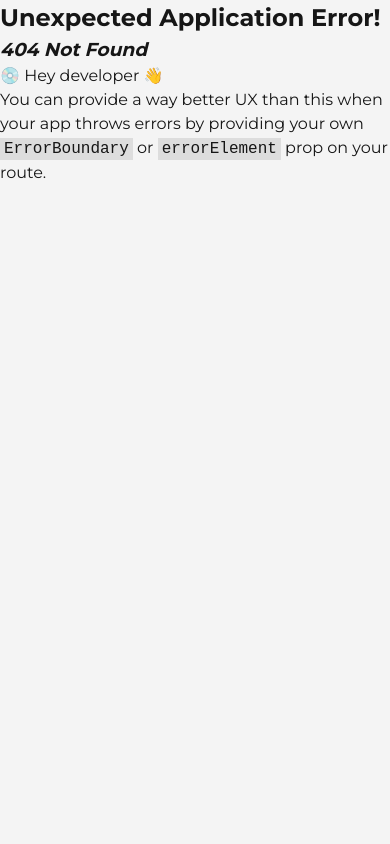
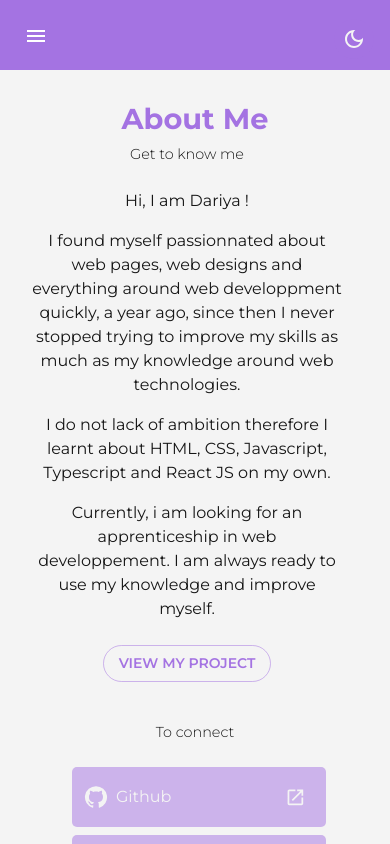
Before and after one commit to dsaidou/Portfolio, a React (Vite) app: page /Portfolio/About in a window 390 px wide. Before the commit this address had no page. Shown: the top 844 px of the page. Built offline with nearby package versions, Linux system fonts and the light colour scheme.

Commit message:
responsive navbar and text align center on mobile devices

```diff
--- a/src/App.tsx
+++ b/src/App.tsx
@@ -12,10 +12,10 @@ export default function App() {
   const [theme, colorMode] = useMode();
   const router = createBrowserRouter(
     createRoutesFromElements(
-     <Route element={<Root/>}>
+     <Route element={<Root/>} >
       <Route  path='/Portfolio/' element={<Homepage/>}/>
-      <Route  path='/Project' element={<Project/>}/>
-      <Route  path='/About' element={<About/>}/>
+      <Route  path='/Portfolio/Project' element={<Project/>}/>
+      <Route  path='/Portfolio/About' element={<About/>}/>
      </Route>
     ))
 
--- a/src/components/GridLink.tsx
+++ b/src/components/GridLink.tsx
@@ -12,12 +12,12 @@ export default function GridLink() {
     const link = [
         {name:'Github', link:'https://github.com/dsaidou', icon:<GitHubIcon sx={{color:'background.default'}}/>, id:nanoid()},
         {name:'LinkedIn', link:'https://www.linkedin.com/in/dariyasaidou/', icon:<LinkedInIcon sx={{color:'background.default'}}/>, id:nanoid()},
-        {name:'CV', link:'/Alternance CV.pdf', icon:<DescriptionIcon sx={{color:'background.default'}}/>, id:nanoid()},
+        {name:'CV', link:'/Portfolio/Alternance CV.pdf', icon:<DescriptionIcon sx={{color:'background.default'}}/>, id:nanoid()},
         {name:'Mail', link:'mailto:saidoud818@gmail.com', icon:<EmailIcon sx={{color:'background.default'}}/>, id:nanoid()}
     ]
 
   return (
-    <Grid container width='100%' columns={{ xs: 6, sm:6,md: 12}}
+    <Grid container width={{md:'230px', xs:'100%'}} columns={{ xs: 6, sm:6,md: 12}}
         component={motion.div}
         initial={{y:'-50px', opacity: 0}}
         animate={{y:'0', opacity:1, transition:{ duration: 0.6 }}}>
@@ -28,6 +28,7 @@ export default function GridLink() {
                     "&:hover": {
                         backgroundColor: 'secondary.main'},
                  }}
+                 key={item.id}
                  >
                     <IconButton component={Link} href={item.link} target='_blank' >
                         {item.icon}
--- a/src/components/NavBar.tsx
+++ b/src/components/NavBar.tsx
@@ -1,10 +1,13 @@
 import { useTheme } from '@mui/material/styles';
-import { useContext } from "react";
+import { useContext, useState } from "react";
 import { ColorModeContext } from "../theme/ThemeProvider";
 import { Box, Container, Divider, IconButton, Link, Typography } from "@mui/material";
 import LightModeOutlinedIcon from "@mui/icons-material/LightModeOutlined";
 import DarkModeOutlinedIcon from "@mui/icons-material/DarkModeOutlined";
+import CloseIcon from '@mui/icons-material/Close';
+import MenuIcon from '@mui/icons-material/Menu';
 import { NavLink } from 'react-router-dom';
+import {motion} from 'framer-motion';
 
 export default function NavBar() {
     const theme = useTheme()
@@ -13,9 +16,9 @@ export default function NavBar() {
       display:'flex',
       alignItems:'center',
       justifyContent:'center',
-      width:'3.9em',
+      width:'80px',
       height:'100%',
-      padding:2,
+      padding:1,
       "&:hover": {
         fontWeight: 500,
         borderRadius:'5px',
@@ -31,29 +34,97 @@ export default function NavBar() {
       }
     }
 
+    const hoverBtnToggle = {
+      display:'flex',
+      alignItems:'center',
+      justifyContent:'center',
+      width:'100%',
+      height:'fit-content',
+      color:'background.default',
+      marginY:1,
+      padding:1,
+
+      "&:hover": {
+        fontWeight: 600,
+
+      },
+      '&.active':{
+        fontWeight: 600,
+      }
+    }
+
+    const [isOpen, setIsOpen] = useState(false);
+
+    const variants = {
+      open: { opacity: 1, y: 0, transition: {
+        duration: 0.6
+      } },
+      closed: { opacity: 0, y: "-100%", transition: {
+        duration: 0.8
+      }},
+    }
+
   return (
+<>
+    <Box display='flex' width='100%' height='fit-content' justifyContent='center' alignItems='center' sx={{bgcolor:{xs:'primary.main', sm:'background.default'}, position:'sticky', top:0, zIndex:4, flexDirection:'column'}}>
 
-    <Box display='flex' width='100%' height='fit-content' justifyContent='center' alignItems='center' sx={{bgcolor:'background.default', position:'sticky', top:0, zIndex:3, borderBottom:{xs:1, md:0}}}>
-      <Container sx={{display:'flex',width:{xs:'100%', md:'60%'}, justifyContent:'space-between', alignItems:'center', my:2, marginBottom:'0.5em'}}>
-      <Link component={NavLink} underline='none' to='/'>
-        <IconButton component={NavLink} to='/Portfolio/' >
-          <Typography variant='h1' color='primary.main' fontWeight='600' position='relative'>D</Typography>
+      <Container sx={{display:'flex',width:{xs:'100%', md:'70%'}, justifyContent:'space-between', alignItems:'center', my:2, marginBottom:'0.5em'}}>
+
+        {/* Icon NavBar Desktop */}
+
+      <Link component={NavLink} underline='none' to='/Portfolio/' sx={{display:{xs:'none', sm:'inline-block'}}}>
+        <IconButton>
+          <Typography variant='h1' color='primary.main' fontSize='2rem' fontWeight='600' position='relative'>D</Typography>
           <Divider sx={{bgcolor:'background.default', width:'30px', height:'5px', position:'absolute',transform:'rotate(90deg)', m:{xs:2, sm:1, md:0} }}/>
         </IconButton>
       </Link>
 
-        <Box width={{xs:'70%', md:'50%'}} display='flex' justifyContent='space-between' height='1.5em'>
+      {/* Icon Menu Reponsive */}
+
+      <IconButton sx={{display:{xs:'inline-block', sm:'none'}}} onClick={()=>setIsOpen(!isOpen)}>
+        {isOpen ? <CloseIcon/> : <MenuIcon/> }
+      </IconButton>
+
+        {/* NavBar Desktop */}
+
+        <Box width={{xs:'70%', md:'60%'}} display={{sm:'flex', xs:'none'}} justifyContent='space-between' height='1.5em'>
           <Link component={NavLink} color='text.primary'  sx={hoverBtn}underline='none' to='/Portfolio/'>Home</Link>
-          <Link component={NavLink} color='text.primary' sx={hoverBtn} underline='none' to='/About'>About</Link>
-          <Link component={NavLink} color='text.primary' sx={hoverBtn} underline='none' to='/Project'>Project</Link>
+          <Link component={NavLink} color='text.primary' sx={hoverBtn} underline='none' to='/Portfolio/About'>About</Link>
+          <Link component={NavLink} color='text.primary' sx={hoverBtn} underline='none' to='/Portfolio/Project'>Project</Link>
+
         </Box>
 
-        <IconButton onClick={colorMode.toggleColorMode} sx={{color:'backgroun.default', bgcolor:'primary.main', "&:hover": {
+        {/* DarkMode Button */}
+
+        <IconButton onClick={colorMode.toggleColorMode} sx={{color:'background.default', bgcolor:'primary.main', "&:hover": {
              backgroundColor: 'primary.main'
           },}}>
             {theme.palette.mode === 'dark' ? <DarkModeOutlinedIcon />: <LightModeOutlinedIcon/>}
         </IconButton>
       </Container>
+
     </Box>
+
+        {/* NavBar Responsive */}
+
+    <Box width='100%' height='100%' display={isOpen ? 'flex' :'none'} sx={{bgcolor:'background.main', zIndex:'3', position:'fixed', flexDirection:'column'}}
+    onClick={()=>setIsOpen(!isOpen)}
+    component={motion.div}
+    animate={isOpen ? 'open' : 'closed'}
+    variants={variants}
+
+    >
+
+      <Box width='100%' height='50%' sx={{bgcolor:'secondary.default', display:'flex', flexDirection:'column', alignItems:'center', justifyContent:'center'}}>
+        <Link component={NavLink} color='text.primary' sx={hoverBtnToggle} underline='none' to='/Portfolio/'>Home</Link>
+        <Link component={NavLink} color='text.primary' sx={hoverBtnToggle}  underline='none' to='/Portfolio/About'>About</Link>
+        <Link component={NavLink} color='text.primary' sx={hoverBtnToggle}  underline='none' to='/Portfolio/Project'>Project</Link>
+      </Box>
+
+
+
+</Box>
+
+    </>
   )
 }
--- a/src/components/ProjectCard.tsx
+++ b/src/components/ProjectCard.tsx
@@ -1,10 +1,12 @@
 import { Box, Grid, Link, Typography } from "@mui/material";
 import { nanoid } from 'nanoid';
-import { motion } from 'framer-motion';
+// import { motion, useInView, useAnimation } from 'framer-motion';
+import{ motion } from 'framer-motion';
 import OpenInNewIcon from '@mui/icons-material/OpenInNew';
 import GitHubIcon from '@mui/icons-material/GitHub';
 import PastaLifeScreenshot from '../assets/PastaLifeScreenshot.png';
 import NaturalShopScreenshot from '../assets/NaturalShopScreenshot.png';
+// import { useEffect, useRef } from "react";
 
 
 export default function ProjectCard() {
@@ -47,6 +49,18 @@ export default function ProjectCard() {
         }
     ]
 
+    // ANIMATION CONTROL
+
+    // const ref = useRef(null);
+    // const isInView = useInView(ref, {once:true});
+    // const controls = useAnimation();
+
+    // useEffect(() => {
+    //     if(isInView) {
+    //        controls.start("visible")
+    //     }
+    //     console.log(isInView)
+    // },[isInView]);
 
   return (
         <>
@@ -57,9 +71,18 @@ export default function ProjectCard() {
         mb={3} justifyContent='space-between' p={{xs:0, md:1,sm:0}}
         key={item.id}
         component={motion.div}
-        initial={{x: '-110px', opacity: 0}}
+        initial={{x: '10px', opacity: 0}}
         animate={{x: '0', opacity:1, transition:{ duration: 0.5 }}}
+        // ref={ref}
+        // variants={{
+        //     hidden:{x: '-10px', opacity: 0},
+        //     visible:{x: '0', opacity:1},
+        // }}
+        // initial="hidden"
+        // animate={controls}
+        // transition={{duration: 0.5}}
         >
+
             <Box
                 component="img"
                 sx={{
@@ -72,11 +95,13 @@ export default function ProjectCard() {
                 maxWidth: { xs: 260, md: 240 },
                 }}
                 alt={item.description}
-        src={item.image}/>
+                loading="lazy"
+                src={item.image}
+            />
 
             <Box m={1} ml={{xs:0,sm:0, md:4 }}>
                 <Box display='flex' width="100%"
-                alignItems='center'>
+                alignItems='center' justifyContent={{sm:'left', xs:'center'}} >
                     <Typography component={Link} href={item.linkWebsite} target='_blank' underline='none' color='text.primary' variant="h5" sx={{fontWeight:'bold', mr:1, cursor:'pointer'}}>{item.name}</Typography>
 
                     <Link href={item.linkWebsite} target='_blank' component={motion.a}
@@ -92,7 +117,7 @@ export default function ProjectCard() {
                     </Link>
                 </Box>
 
-                <Typography paragraph  fontWeight='light' mt={1} > {item.text} </Typography>
+                <Typography paragraph  textAlign={{sm:'left', xs:'center'}} fontWeight='light' mt={1} > {item.text} </Typography>
                 <Grid container width='100%' height='fit-content' >
                     {item.tech.map((item)=>{
                     return(
@@ -114,13 +139,13 @@ export default function ProjectCard() {
             mb={3} justifyContent='space-between' p={1}
             key={item.id}
             component={motion.div}
-            initial={{x: '110px', opacity: 0}}
+            initial={{x: '10px', opacity: 0}}
             animate={{x: '0', opacity:1, transition:{ duration: 0.5 }}}
             >
 
-            <Box mr={4}>
+            <Box mr={4} m={1}>
                 <Box display='flex' width="100%"
-                alignItems='center'>
+                alignItems='center' justifyContent={{sm:'left', xs:'center'}}>
                     <Typography  component={Link} href={item.linkWebsite} target='_blank' underline='none' color='text.primary' variant="h5" sx={{fontWeight:'bold', mr:1, cursor:'pointer'}}>{item.name}</Typography>
 
                     <Link href={item.linkWebsite} target='_blank'
@@ -139,7 +164,7 @@ export default function ProjectCard() {
 
                 </Box>
 
-                <Typography paragraph  fontWeight='light' mt={1} > {item.text} </Typography>
+                <Typography paragraph  textAlign={{sm:'left', xs:'center'}} fontWeight='light' mt={1} > {item.text} </Typography>
                 <Grid container width='100%' height='fit-content' >
                     {item.tech.map((item)=>{
                     return(
@@ -161,6 +186,7 @@ export default function ProjectCard() {
           maxWidth: { xs: 260, md: 240 },
         }}
         alt={item.description}
+        loading="lazy"
         src={item.image}/>
 
         </Box>
--- a/src/pages/About.tsx
+++ b/src/pages/About.tsx
@@ -6,36 +6,39 @@ import GridLink from "../components/GridLink";
 export default function About() {
   return (
    <section>
-    <Container sx={{display:'flex', flexDirection:'column', width:{xs:'100%', md:'60%'}, height:'100%', alignItems:'center', marginTop:5, paddingX:{xs:'2em', md:'0'}}}>
+    <Container sx={{display:'flex', flexDirection:'column', width:{xs:'100%', md:'60%'}, height:'100%', alignItems:'center', marginTop:4, paddingX:{xs:'2em', md:'0'}}}>
 
 
-       <Box width='100%' height='fit-content' marginBottom={4}>
+       <Box width='100%' height='fit-content' marginBottom={1} display='flex' flexDirection='column' alignItems={{xs:'center', md:'flex-start'}}>
         <Typography variant='h1' sx={{fontWeight:'bold', color:'primary.main'}}> About Me</Typography>
 
       </Box>
-      <Grid container columnGap={6} columns={{ xs: 6, sm:6,md: 8}} >
-      <Grid item xs={6} sm={6} md={4} pr={2}>
+
+      <Grid container columnGap={6} columns={{ xs: 6, sm:6,md: 8}}  >
+        <Grid item xs={6} sm={6} md={4} pr={2} display='flex' flexDirection='column' alignItems={{xs:'center', md:'flex-start'}}>
           <Typography paragraph sx={{cursor:'default'}} mb={3} fontWeight='300' fontSize='0.9em'>Get to know me</Typography>
             <Typography paragraph sx={{cursor:'default'}}>Hi, I am Dariya !</Typography>
 
-          <Typography paragraph sx={{cursor:'default'}}>
+            <Typography paragraph textAlign={{sm:'left', xs:'center'}} sx={{cursor:'default'}}>
             I found myself passionnated about web pages, web designs and everything around web developpment quickly, a year ago, since then I never stopped trying to improve my skills as much as my knowledge around web technologies.
             </Typography>
 
-          <Typography paragraph sx={{cursor:'default'}}>
+            <Typography paragraph textAlign={{sm:'left', xs:'center'}} sx={{cursor:'default'}}>
             I do not lack of ambition therefore I learnt about HTML, CSS, Javascript, Typescript and React JS on my own.
             </Typography>
 
-          <Typography paragraph sx={{cursor:'default'}} mb={3}>
+            <Typography paragraph textAlign={{sm:'left', xs:'center'}} sx={{cursor:'default'}} mb={3}>
             Currently, i am looking for an apprenticeship  in web developpement. I am always ready to use my knowledge and improve myself.
             </Typography>
             <ButtonCTA  name='View my project' link='/Project' />
 
           </Grid>
 
-        <Grid item xs={6} sm={6} md={3} mt={{xs:5, md:0, sm:5}} px={4}>
+          <Grid item xs={6} sm={6} md={3} mt={{xs:5, md:0, sm:5}} px={4} paddingBottom={{xs:4, md:0}} display='flex' flexDirection='column' alignItems={{xs:'center', md:'flex-start'}}>
+
           <Typography paragraph  sx={{cursor:'default'}} mb={3} fontWeight='300' fontSize='0.9em'>To connect</Typography>
           <GridLink/>
+
           </Grid>
 
       </Grid>
--- a/src/pages/Homepage.tsx
+++ b/src/pages/Homepage.tsx
@@ -2,7 +2,8 @@ import { Box, Container, Divider, Grid, Typography } from "@mui/material";
 import photo from '../assets/PhotoCV.png'
 import ButtonCTA from "../components/ButtonCTA";
 import { nanoid } from 'nanoid'
-import { motion } from 'framer-motion'
+import { motion, useAnimation, useInView } from 'framer-motion'
+import { useRef, useEffect } from "react";
 
 
 
@@ -18,6 +19,17 @@ export default function Homepage() {
 
   ]
 
+  const ref = useRef(null);
+  const isInView = useInView(ref, {once: true})
+  const controls = useAnimation();
+
+  useEffect(() => {
+    if (isInView) {
+    controls.start("visible");
+    }
+
+   },[isInView]);
+
   return (
     <section>
       <Container sx={{display:'flex', flexDirection:'column', width:{xs:'100%', md:'60%'}, height:'100%', alignItems:'center', justifyContent:'center', marginTop:4, paddingX:{xs:'2em', md:'0'}}}>
@@ -32,16 +44,21 @@ export default function Homepage() {
       <Box display='flex' justifyContent='space-between' alignItems='center' flexDirection={{xs:'column', sm:'column', md:'row'}} >
 
         <motion.div className="photo-container"
-        initial={{x: '-110px'}}
-        animate={{x: '0', transition:{ duration: 0.6 }}} >
+        ref={ref}
+        variants={{
+          hidden : {x: '-110px'},
+          visible : {x: '0', transition:{ duration: 0.6 }}
+        }}
+        initial="hidden"
+        animate={controls} >
 
-          <img src={photo} alt="photo de moi" />
+          <img src={photo} alt="photo de moi" loading="lazy"/>
           <div className="bg-photo"></div>
         </motion.div>
 
         <Box display='flex' height='fit-content' flexDirection='column' padding={2} marginLeft={{md:5, sm:0, xs:0}} marginTop={{xs:4, md:0, sm:0}} alignItems={{xs:'center', md:'flex-start'}}>
 
-          <Typography variant="h1" my={3} fontWeight='bold'> Welcome, I am Dariya !</Typography>
+          <Typography variant="h1" my={3} fontWeight='bold' fontSize={{xs:'1.5em', md:'auto'}}> Welcome, I am Dariya !</Typography>
 
           <Typography paragraph sx={{cursor:'default'}}>I love writing code and learn about new technologies. I am curious and always motivated by a new project because technologies are always evolving therefore i am ready to follow and learn in order to improve my skills. </Typography>
 
@@ -50,13 +67,13 @@ export default function Homepage() {
 
       </Box>
 
-      <Box width='100%' display='flex' alignItems='center' mt={{xs:6, sm:6, md:12}} flexDirection={{xs:'column', md:'row'}}>
+      <Box width='100%' display='flex' alignItems='center' mt={{xs:6, sm:6, md:12}} flexDirection={{xs:'column', md:'row'}} paddingBottom={{xs:4, md:0}}>
 
         <Typography paragraph sx={{cursor:'default'}} fontSize='1.2em' fontWeight='bold' textAlign='center' textTransform='uppercase'm={0} width='30%'>Tech skills</Typography>
 
         <Divider sx={{bgcolor:'text.primary', width:{xs:'70%', sm:'70%', md:'8%'}, transform:{xs:'rotate(0deg)', sm:'rotate(0deg)', md:'rotate(90deg)'}, m:{xs:2, sm:1, md:0} }}/>
 
-        <Grid container width={{md:'100%', xs:'50%'}} columns={{xs:6, md:9, sm:6}}height='fit-content'
+        <Grid container marginBottom={2} width={{md:'100%', xs:'50%'}} columns={{xs:6, md:9, sm:6}}height='fit-content'
         component={motion.div}
         initial={{x: '-40px', opacity: 0, zIndex:-1}}
         animate={{x: '0', opacity:1, transition:{ duration: 0.8 }}}>
--- a/src/pages/Project.tsx
+++ b/src/pages/Project.tsx
@@ -6,16 +6,16 @@ import ButtonCTA from "../components/ButtonCTA";
 export default function Project() {
   return (
     <section>
-      <Container sx={{display:'flex', flexDirection:'column', width:{xs:'100%', md:'60%'}, paddingX:{xs:'2em', md:'0'}, height:'100%', alignItems:'center', marginTop:5}}>
-        <Box width='100%' height='fit-content' marginBottom={1}>
-        <Typography variant='h1' sx={{fontWeight:'bold', color:'primary.main', mb:1}}> My projects</Typography>
-        <Typography variant='h3' sx={{fontWeight:'light'}}>All my work</Typography>
+      <Container sx={{display:'flex', flexDirection:'column', width:{xs:'100%', md:'60%'}, paddingX:{xs:'2em', md:'0'}, height:'100%', alignItems:'center', marginTop:4}}>
+        <Box width='100%' height='fit-content' marginBottom={{xs:4, md:1}} display='flex' flexDirection='column' alignItems={{xs:'center', md:'flex-start'}}>
+          <Typography variant='h1' sx={{fontWeight:'bold', color:'primary.main', mb:1}}> My projects</Typography>
+          <Typography variant='h3' sx={{fontWeight:'light'}}>All my work</Typography>
         </Box>
 
         <ProjectCard/>
 
-        <Grid container columns={{ xs: 6, sm:6,md: 6}} alignItems='center' width='100%' height='fit-content'  p={1}>
-            <Grid item xs={6} sm={6} md={4} >
+        <Grid container columns={{ xs: 6, sm:6,md: 6}} width='100%' height='fit-content'  p={1} paddingBottom={{xs:4, md:0}} alignItems='center'>
+            <Grid item xs={6} sm={6} md={4} textAlign={{xs:'center', md:'left'}}>
               <Typography paragraph>I am currently looking for an apprenticeship in web developpment, i am ready to learn quickly and efficiently. </Typography>
             </Grid>
             <Grid item xs={6} sm={6} md={2}  textAlign='center' pb={{xs:1}} >
--- a/src/styles/style.scss
+++ b/src/styles/style.scss
@@ -4,6 +4,7 @@
     margin: 0;
     padding: 0;
     box-sizing: border-box;
+    overflow-y: hidden;
 }
 body{
     height: 100vh;
@@ -18,7 +19,6 @@ body{
 nav{
     display: flex;
     align-items: center;
-    border: lightcoral solid 1px;
     background: #000;
     font-weight: 300;
 
@@ -26,7 +26,7 @@ nav{
 
 section{
     min-height: 90%;
-    width: 100%;
+    max-width: 100%;
     display: flex;
     justify-content: center;
 }
--- a/src/theme/ThemeProvider.tsx
+++ b/src/theme/ThemeProvider.tsx
@@ -16,12 +16,14 @@ export const themeSettings = (mode:PaletteMode)=>({
         },
         secondary:{
           main: 'rgba(164, 115, 226, 1)',
-          hover: 'rgba(164, 115, 226, 0.5)'
+          hover: 'rgba(164, 115, 226, 0.5)',
+          default: 'rgba(164, 115, 226, 0.9)'
 
         },
         background:{
           default: '#F4F4F4',
-          main: 'D9D9D9'
+          main: 'rgba(164, 115, 226, 0.2)',
+
         },
         text:{
           primary: '#161616',
@@ -39,10 +41,12 @@ export const themeSettings = (mode:PaletteMode)=>({
       },
       secondary:{
         main: 'rgba(131, 93, 180, 1)',
-        hover: 'rgba(131, 93, 180, 0.5)'
+        hover: 'rgba(131, 93, 180, 0.5)',
+        default: 'rgba(131, 93, 180, 0.9)'
       },
       background:{
         default: '#161616',
+        main: 'rgba(131, 93, 180, 0.2)',
       },
       text:{
         primary: '#F4F4F4',
```
Also changed, not shown: 1 other file (tests, documents, lock files or other folders). Lines whose indentation alone changed are shown as unchanged.
